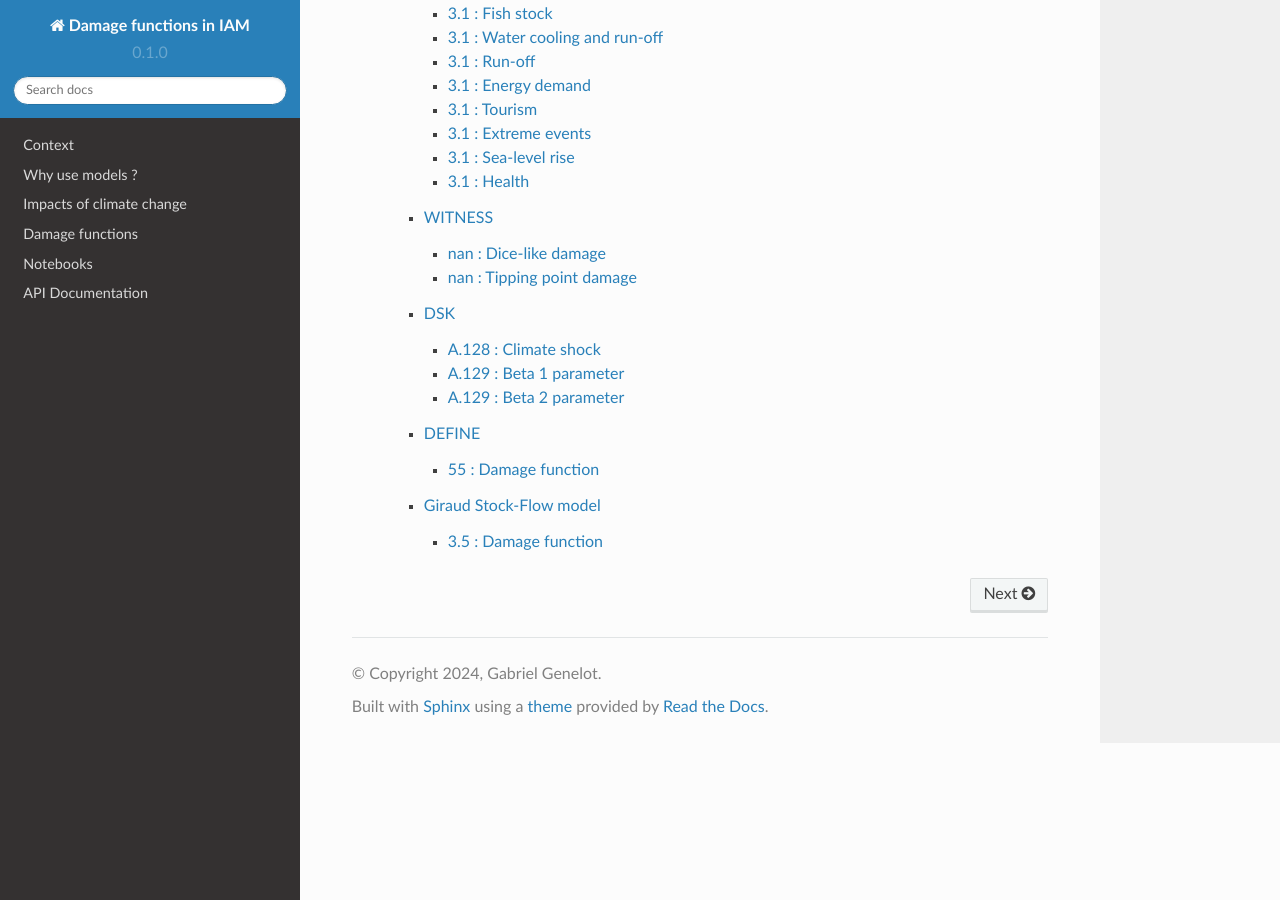
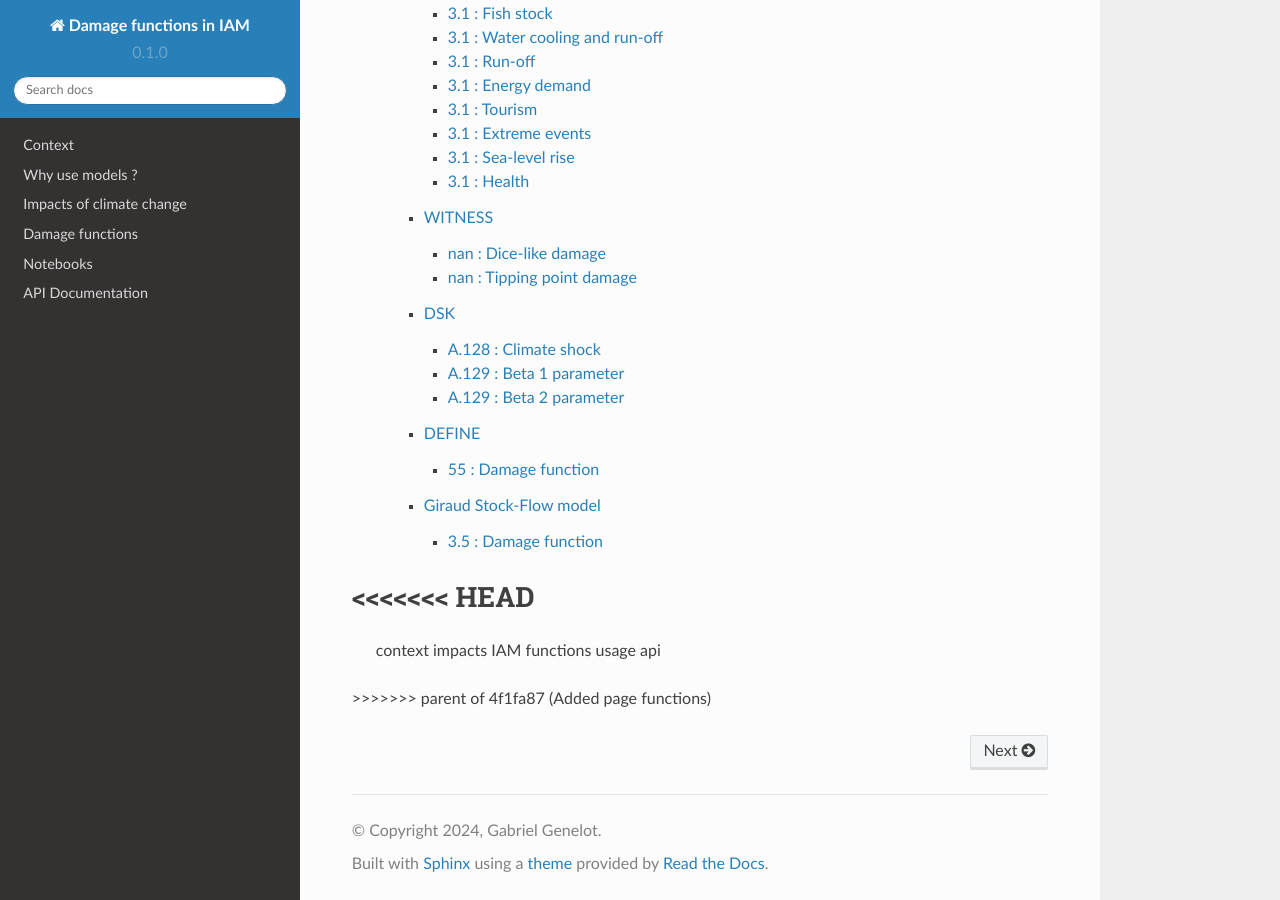
Before and after one commit to ggenelot/damage-functions-modeling, a Sphinx documentation site: the page built from docs/source/index.rst, in a window 1280 px wide and 900 px high, scrolled down 2643 px. Built offline with Sphinx 7.4.7 and the Read the Docs theme 2.0.0, drawn with Linux system fonts in a browser that asks for light colours; pages that are not in the unit, such as notebooks, are missing from menus.

Commit message:
Update index.rst

```diff
--- a/docs/source/index.rst
+++ b/docs/source/index.rst
@@ -20,3 +20,14 @@ Contents
    1_introduction/index
    3_notebooks/index
    4_API/index
+
+
+<<<<<<< HEAD
+=======
+   context
+   impacts
+   IAM
+   functions
+   usage
+   api
+>>>>>>> parent of 4f1fa87 (Added page functions)
```
